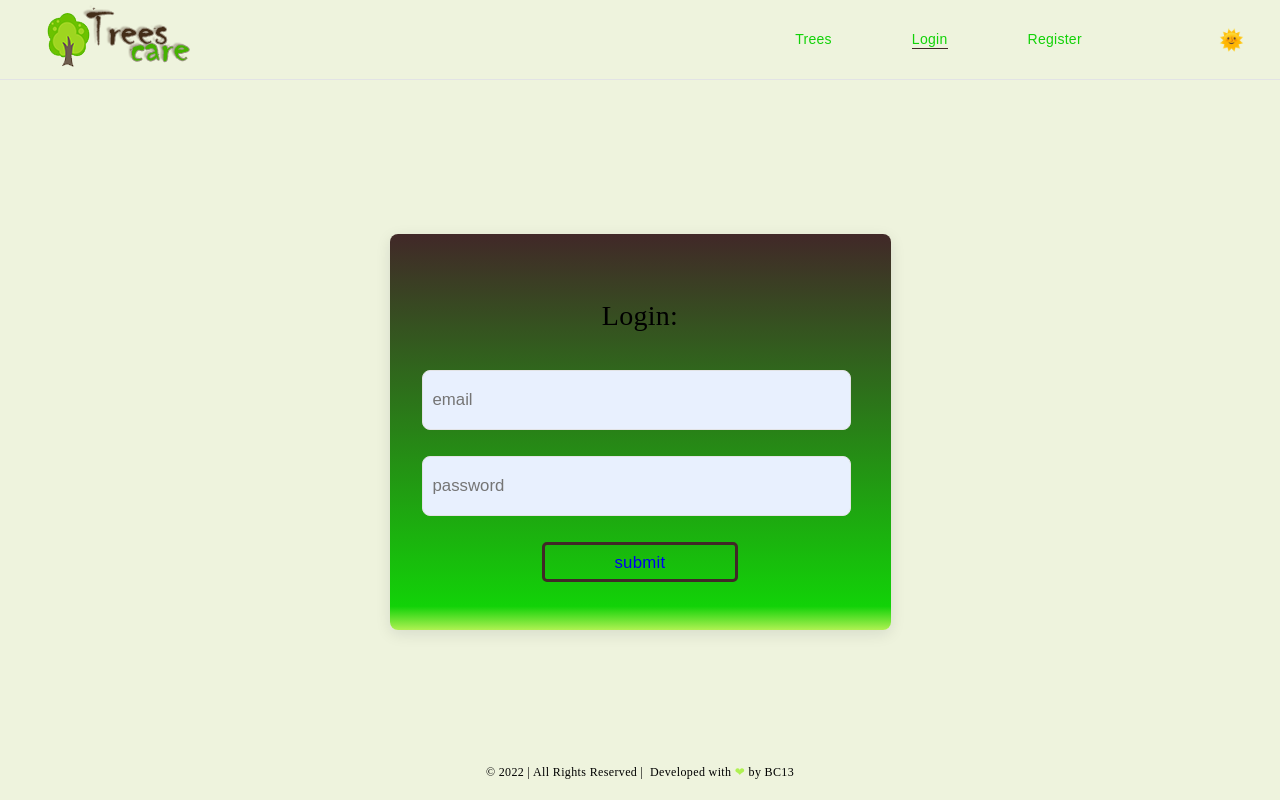
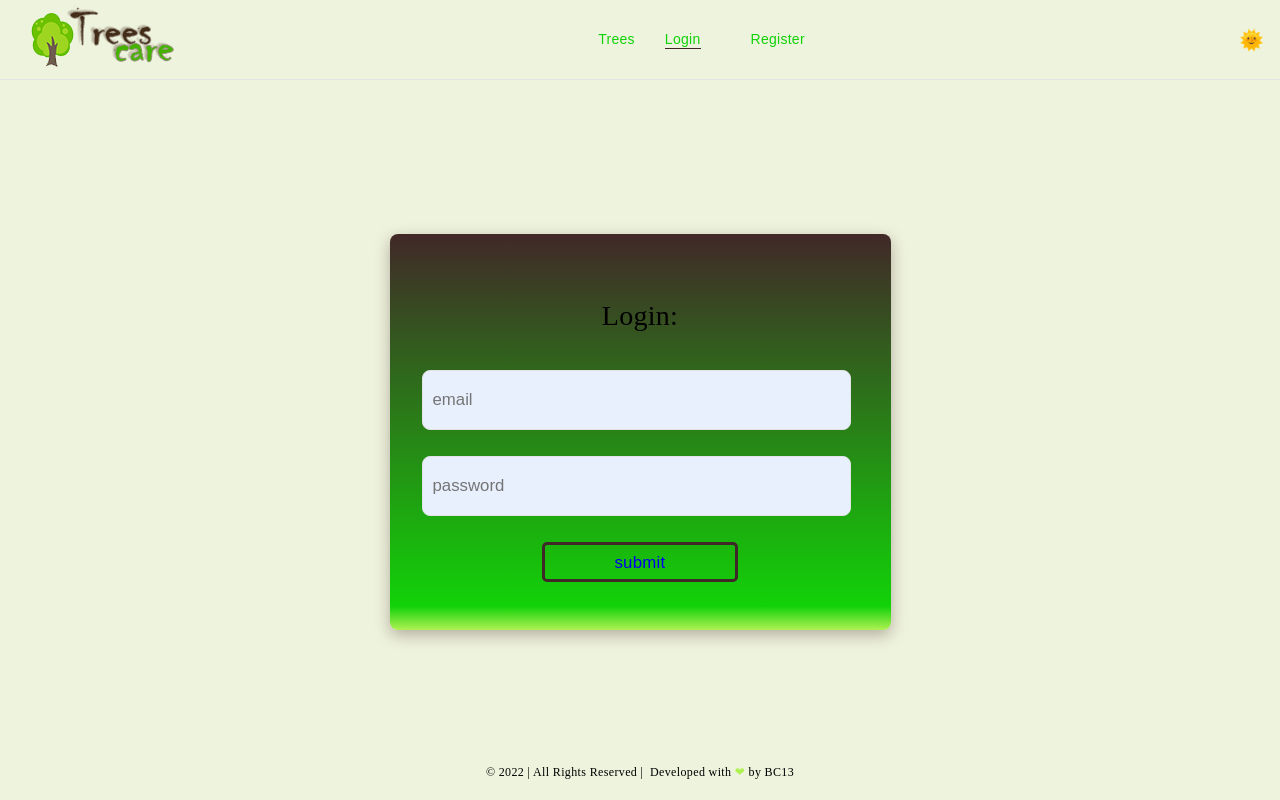
Before and after one commit to AnnaSobchenko/TreesCare, a React (Create React App) app: page /login in a window 1280 px wide. Built offline with nearby package versions, Linux system fonts and the light colour scheme.

Commit message:
render user card

```diff
--- a/src/components/AuthForm/AuthForm.module.scss
+++ b/src/components/AuthForm/AuthForm.module.scss
@@ -11,7 +11,8 @@
     var(--gradient2) 6%,
     var(--gradient3) 100%
   );
-  box-shadow: 0px 4px 15px rgba(2, 23, 42, 0.1);
+  box-shadow:var(--box-shadow-color) 0px 5px 15px;
+
   box-sizing: border-box;
 
   @media screen and (min-width: 768px) {
@@ -19,11 +20,6 @@
     width: 501px;
   }
 
-  @media screen and (min-width: 1280px) {
-    margin-bottom: 100px;
-    margin-top: 100px;
-
-  }
   input {
     background: #e8f0fe;
     width: 95%;
--- a/src/components/CardTree/CardTree.module.scss
+++ b/src/components/CardTree/CardTree.module.scss
@@ -2,14 +2,14 @@
   display: flex;
   flex-direction: row;
   background-color: var(--primary-bg-color);
-  width: 600px;
+  width:90%;
   height: 240px;
   padding: 20px;
   border-radius: 4px;
 
 
 .img{
-  width: 260px;
+  width: 95%;
   height: 200px;
   margin-right: 20px;
 }
--- a/src/components/CardUser/CardUser.jsx
+++ b/src/components/CardUser/CardUser.jsx
@@ -17,6 +17,7 @@ const CardUser = ({ contact, closeModal }) => {
       <div className={s.usercard}>
         <p className={s.card__name}>{contact.name}</p>
         <p className={s.card__email}>{contact.email}</p>
+        {contact.email !== "admin@mail.com" && (
           <button
             value={contact._id}
             className={s.btn}
@@ -24,6 +25,7 @@ const CardUser = ({ contact, closeModal }) => {
           >
             Delete "{contact.name}"
           </button>
+        )}
       </div>
     </div>
   );
--- a/src/components/SwitchTheme/SwitchTheme.module.scss
+++ b/src/components/SwitchTheme/SwitchTheme.module.scss
@@ -1,5 +1,5 @@
 .switch_theme_div {
-  margin-right: 30px;
+  padding: 10px;
 
  .btnD{
   color: black;
--- a/src/components/_navigations/AppBar/AppBar.jsx
+++ b/src/components/_navigations/AppBar/AppBar.jsx
@@ -83,7 +83,7 @@ const AppBar = () => {
           )}
         </div>
 
-        <>
+        <div className={s.logout} >
           {isLoggedIn && (
             <div
               className={s.flex}
@@ -122,7 +122,7 @@ const AppBar = () => {
           )}
           <SwitchTheme />
 
-          <MediaQuery minWidth={768}>
+          {/* <MediaQuery minWidth={768}> */}
             {isLoggedIn && (
               <NavLink
                 to="/login"
@@ -157,8 +157,9 @@ const AppBar = () => {
                 </div>
               </NavLink>
             )}
-          </MediaQuery>
-        </>
+          {/* </MediaQuery> */}
+
+        </div>
         {/* <SwitchLang /> */}
       </header>
       <Outlet className="container" />
--- a/src/components/_navigations/AppBar/AppBar.module.scss
+++ b/src/components/_navigations/AppBar/AppBar.module.scss
@@ -5,32 +5,16 @@
   height: 79px;
   border-bottom: 1px solid var(--border-color);
   background-color: var(--primary-bg-color);
-  padding-left: 20px;
   @media screen and (min-width: 768px) {
     font-size: 1.2rem;
     font-weight: 500;
     line-height: 1.33;
-    padding-left: 32px;
     justify-content: space-between;
   }
   @media screen and (min-width: 1280px) {
     font-size: 14px;
     line-height: 1.33;
-    padding-left: 16px;
     justify-content: space-between;
-  }
-
-  .logo {
-    margin-right: 61px;
-    @media screen and (min-width: 768px) {
-      margin-right: 127px;
-    }
-    @media screen and (min-width: 1280px) {
-      margin-right: 548px;
-    }
-    img {
-      margin-left: 20px;
-    }
   }
 
   .header_navLink {
@@ -38,10 +22,6 @@
     @media screen and (min-width: 768px) {
       display: flex;
       flex-direction: row;
-      margin-right: 24px;
-    }
-    @media screen and (min-width: 1280px) {
-      margin-right: 64px;
     }
   }
 
@@ -50,14 +30,25 @@
     font-weight: 500;
 
     @media screen and (min-width: 768px) {
-      margin-right: 60px;
+      margin-right: 50px;
       &:last-child {
-        margin-right: 16px;
+        margin-right: 0;
       }
     }
     @media screen and (min-width: 1280px) {
-      margin-right: 80px;
+      margin-right: 30px;
     }
+  }
+  .logo {
+    padding-left: 20px;
+  }
+
+  .logout {
+    display: flex;
+    flex-direction: row;
+    align-items: center;
+    color: var(--primary-text-color);
+    font-weight: 500;
   }
 
   .activeStyle {
@@ -66,14 +57,10 @@
     border-bottom: 1px solid var(--accent-nav-color);
 
     @media screen and (min-width: 768px) {
-      margin-right: 60px;
+      margin-right: 50px;
       &:last-child {
         margin-right: 16px;
       }
-    }
-
-    @media screen and (min-width: 1280px) {
-      margin-right: 80px;
     }
   }
 }
@@ -81,7 +68,6 @@
   @media screen and (min-width: 768px) {
     display: flex;
     align-items: center;
-    margin-right: 20px;
   }
 }
 
@@ -103,7 +89,6 @@
 .firs_letter {
   font-weight: 700;
   line-height: 1.33;
-  // color: var(--secondary-text-color);
   margin-left: 0;
 }
 
@@ -113,8 +98,6 @@
     width: 45px;
     display: inline-block;
     white-space: nowrap;
-    // animation: text 6s infinite linear;
-    // padding-left: 90%;
     text-overflow: ellipsis;
     margin-left: 10px;
   }
@@ -157,23 +140,5 @@
 }
 
 .text_transform {
-  width: 90px;
-  // text-align: center;
-  overflow: hidden;
-  @media screen and (min-width: 768px) {
-    // margin-left: 8px;
-  }
-  @media screen and (min-width: 1280px) {
-    // margin-left: 20px;
-  }
+  width: 70px;
 }
-
-@keyframes text {
-  0% {
-    transform: translate(0, 0);
-  }
-
-  100% {
-    transform: translate(-150%, 0);
-  }
-}
--- a/src/index.scss
+++ b/src/index.scss
@@ -8,7 +8,8 @@
   --accent-button-color: rgb(175, 241, 82);
   --accent-nav-color: rgb(65, 40, 40);
   --check-color: rgb(175, 241, 82);
-  --shadow-color: rgba(243, 20, 6, 0.2);
+  --shadow-color: rgba(65, 40, 40, 0.2);
+  --box-shadow-color: rgba(65, 40, 40, 0.35);
   --btn-second-color: rgb(175, 241, 82);
   --primary-text-color: rgb(18, 210, 8);
   --secondary-text-color: #555555;
--- a/src/pages/AdminPage/AdminPage.jsx
+++ b/src/pages/AdminPage/AdminPage.jsx
@@ -47,14 +47,14 @@ const AdminPage = () => {
           treesAdmin.map((tree) => (
             <li
               key={tree._id}
-              id={tree.registrationNumber}
+              id={tree.trees.registrationNumber}
               onClick={(e) => handleOpenModal(e)}
             >
-              <p className={s.text__name}>{tree.trees.kindOfTree}</p>
-              <p className={s.text__name}>{tree.trees.age}</p>
-              {isAdmin && (
-                <button className={s.text__email}> {tree.method}</button>
-              )}
+              <CardTree contact={tree.trees} />
+              <div className={s.btn}>
+                <button className={s.btn__action}>{tree.method}</button>
+                <button className={s.btn__action}>cancel</button>
+              </div>
             </li>
           ))}
       </ul>
--- a/src/pages/AdminPage/AdminPage.module.scss
+++ b/src/pages/AdminPage/AdminPage.module.scss
@@ -11,7 +11,7 @@
       padding: 10px;
       &:hover {
         cursor: pointer;
-        box-shadow: 6px 10px var(--shadow-color), -6px -10px var(--shadow-color);
+        box-shadow:  var(--shadow-color)  0px 5px 15px;
       }
 
       .text {
@@ -24,4 +24,12 @@
         }
       }
     }
+    .btn{
+      display: flex;
+      justify-content: space-around;
+    &__action{
+      padding: 5px;
+      border-radius: 3px;
+      min-width: 100px;
+    }}
   }
--- a/src/pages/LoginPage/LoginPage.module.scss
+++ b/src/pages/LoginPage/LoginPage.module.scss
@@ -3,9 +3,6 @@
   padding-top: 40px;
   box-sizing: border-box;
   @media screen and (min-width: 768px) {
-  }
-
-  @media screen and (min-width: 1280px) {
     display: flex;
     justify-content: center;
     align-items: center;
@@ -18,32 +15,22 @@
     @media screen and (min-width: 768px) {
       width: 535px;
     }
-
-  @media screen and (min-width: 1280px) {
-    margin-right: 112px;
-    width: 420px;
-  }
   }
   .authPageTitle {
     padding-bottom: 8px;
-
     font-weight: 800;
     font-size: 34px;
     line-height: 1.2;
     letter-spacing: 0.02em;
-
     color: var(--primary-text-color);
 
-  @media screen and (min-width: 768px) {
-    padding-bottom: 20px;
-  }
+
   }
   .authtext {
     font-weight: 500;
     font-size: 12px;
     line-height: 1.66;
     letter-spacing: 0.02em;
-
     color: var(--secondary-text-color);
 
     @media screen and (min-width: 768px) {
@@ -51,22 +38,9 @@
       line-height: 2.25;
       width: 535px;
     }
-
-  @media screen and (min-width: 1280px) {
-    width: 420px;
-
-    font-weight: 400;
-    font-size: 18px;
-    line-height: 2;
-  }
   }
   .authspan {
     font-weight: 600;
-
     color: var(--primary-text-color);
-
-  @media screen and (min-width: 1280px) {
-    font-weight: 700;
   }
 }
-}
--- a/src/pages/UsersPage/UsersPage.module.scss
+++ b/src/pages/UsersPage/UsersPage.module.scss
@@ -9,7 +9,7 @@
     padding: 10px;
     &:hover {
       cursor: pointer;
-      box-shadow: 6px 10px var(--shadow-color), -6px -10px var(--shadow-color),
+      box-shadow:var(--box-shadow-color) 0px 6px 10px ;
     }
 
     .text {
```
Lines whose indentation alone changed are shown as unchanged.
